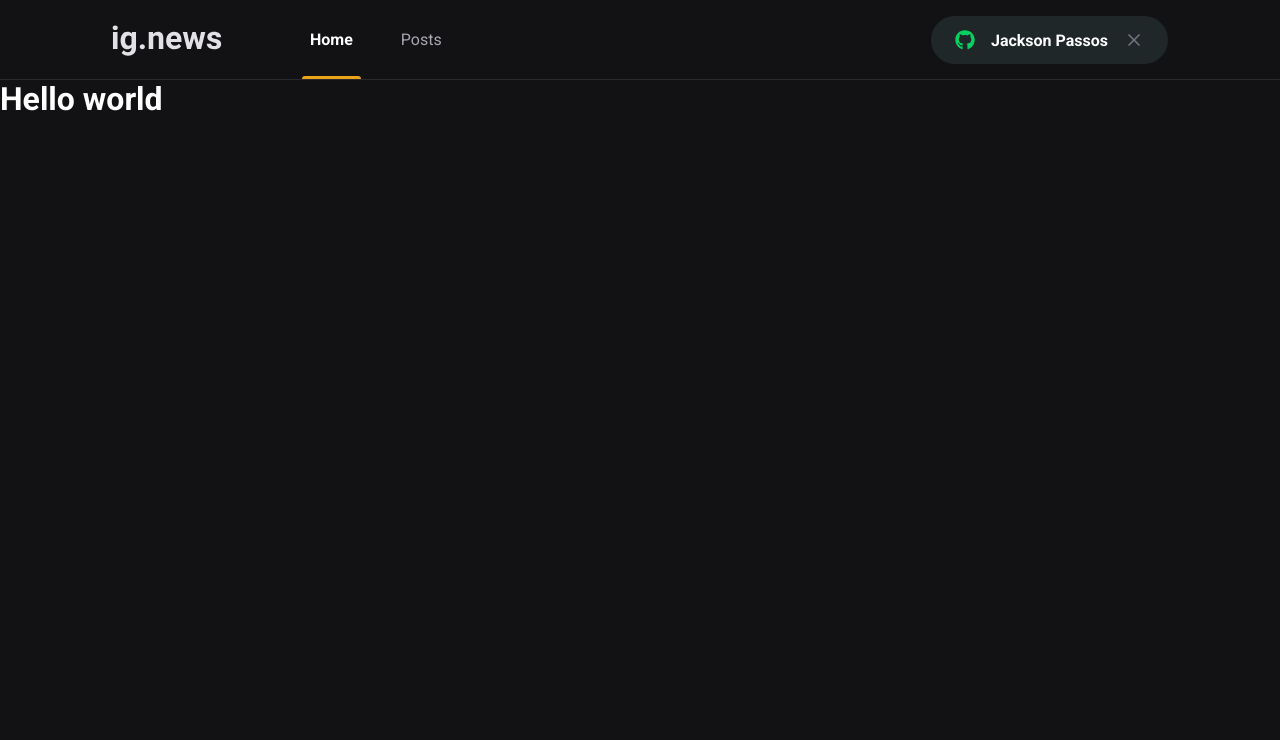
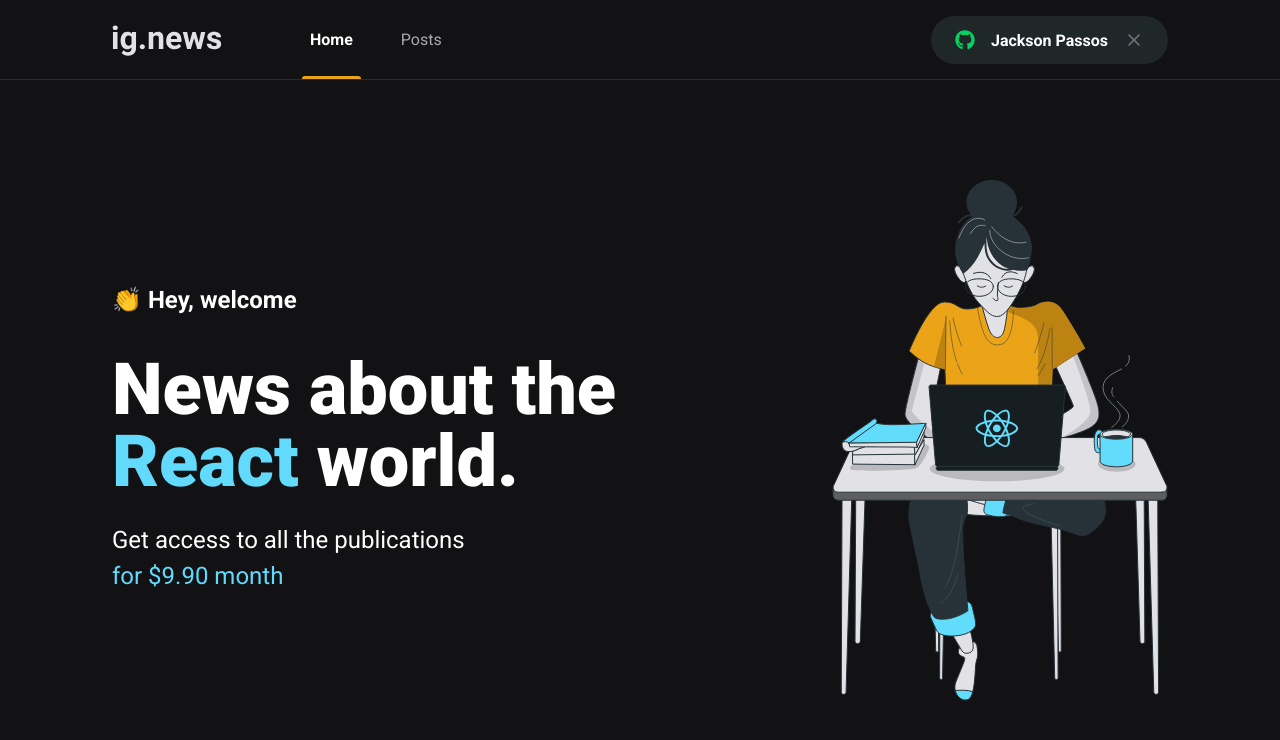
Before and after one commit to JacksonPassos/ignite-ignews, a Next.js app: page / in a window 1280 px wide. Shown: the top 740 px of the page. Built offline with nearby package versions, Linux system fonts and the light colour scheme.

Commit message:
:art: created home content
added text and images

```diff
--- /dev/null
+++ b/src/pages/home.module.scss
@@ -0,0 +1,40 @@
+.contentContainer {
+    max-width: 1120px;
+    margin: 0 auto;
+    padding: 0 2rem;
+    height: calc(100vh - 5rem);
+
+    display: flex;
+    align-items: center;
+    justify-content: space-between;
+}
+
+.hero {
+    max-width: 600px;
+
+    > span {
+        font-size: 1.5rem;
+        font-weight: bold;
+    }
+
+    h1 {
+        font-size: 4.5rem;
+        line-height: 4.5rem;
+        font-weight: 900;
+        margin-top: 2.5rem;
+
+        span {
+            color: var(--cyan-500);
+        }
+    }
+
+    p {
+        font-size: 1.5rem;
+        line-height: 2.25rem;
+        margin-top: 1.5rem;
+
+        span {
+            color: var(--cyan-500);
+        }
+    }
+}
--- a/src/pages/index.tsx
+++ b/src/pages/index.tsx
@@ -1,13 +1,25 @@
 import Head from 'next/head'
+
+import styles from './home.module.scss';
 export default function Home() {
   return (
     <>
       <Head>
           <title>Home | ig.news</title>
       </Head>
-      <h1>
-        Hello world
-      </h1>
+      <main className={styles.contentContainer}>
+        <section className={styles.hero}>
+          <span>👏 Hey, welcome</span>
+
+          <h1>News about the <span>React</span> world.</h1>
+          <p>
+            Get access to all the publications <br />
+            <span>for $9.90 month</span>
+          </p>
+
+        </section>
+        <img src="/images/avatar.svg" alt="Girl coding"/>
+      </main>
     </>
   )
 }
```
